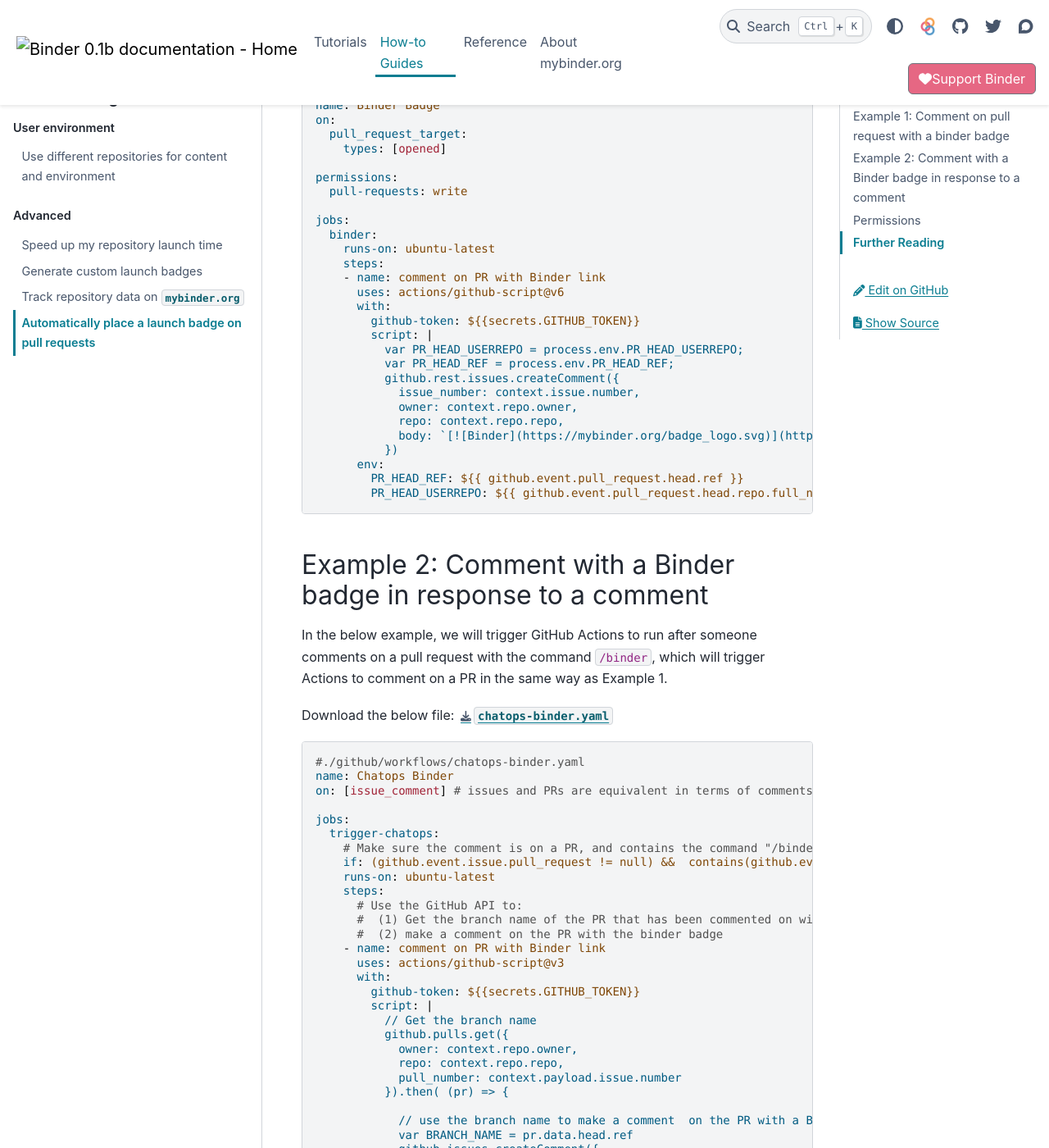
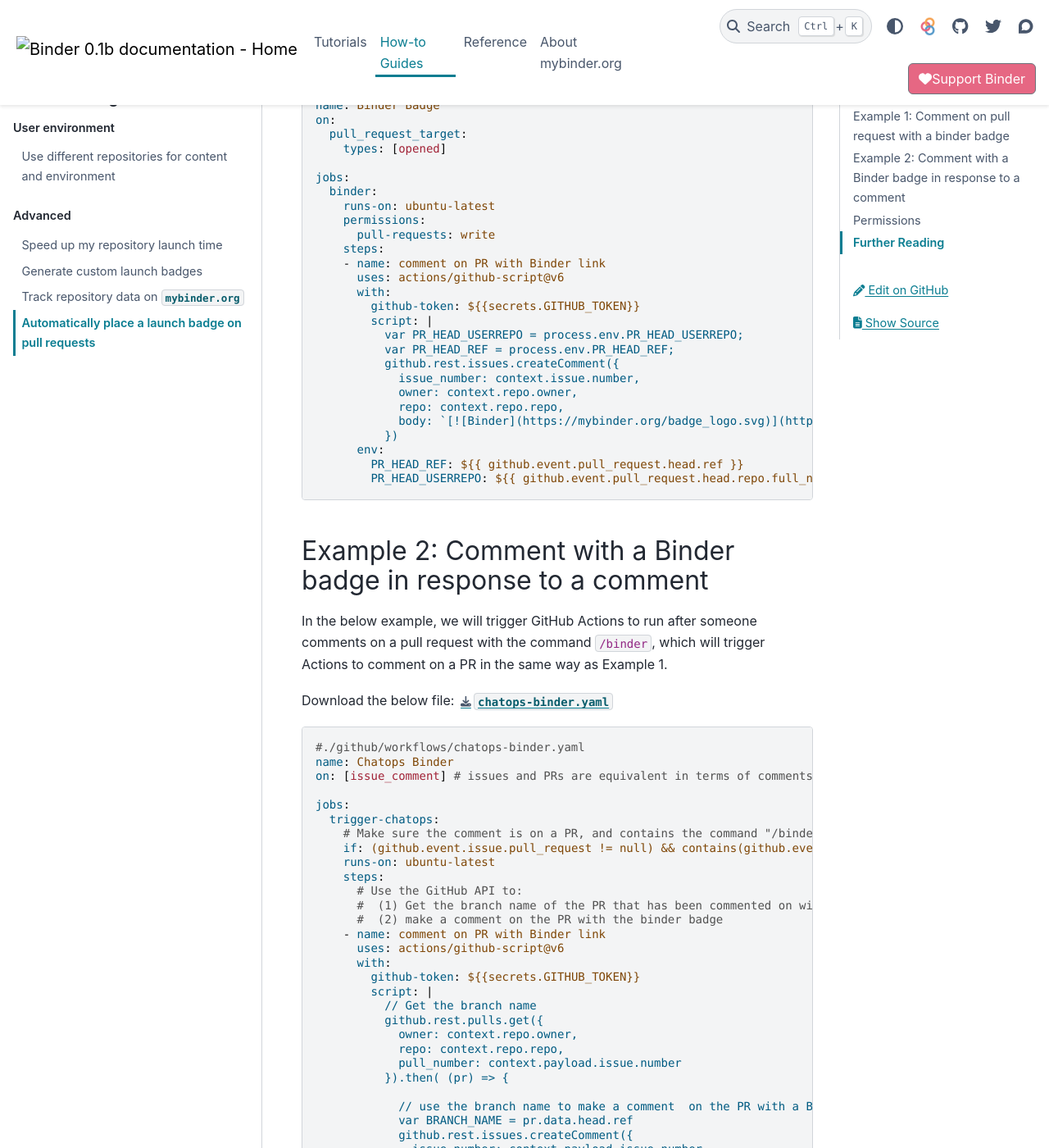
Before and after one commit to jupyterhub/mybinder.org-user-guide, a Sphinx documentation site: the page built from doc/howto/gh-actions-badges.md, in a window 1280 px wide and 1400 px high, scrolled down 709 px. Shown: the whole window at 82% size. Built offline with Sphinx 7.4.7 and the PyData theme 0.15.4, drawn with Linux system fonts in a browser that asks for light colours; pages that are not in the unit, such as notebooks, are missing from menus; some of the changed text lies outside the part shown; grey boxes are pictures that could not be loaded.

Commit message:
Update all workflows

```diff
--- a/doc/howto/binder-badge-permissions.yaml
+++ b/doc/howto/binder-badge-permissions.yaml
@@ -16,12 +16,12 @@ jobs:
       pull-requests: write
     steps:
     - name: comment on PR with Binder link
-      uses: actions/github-script@v3
+      uses: actions/github-script@v6
       with:
         github-token: ${{secrets.GITHUB_TOKEN}}
         script: |
           var BRANCH_NAME = process.env.BRANCH_NAME;
-          github.issues.createComment({
+          github.rest.issues.createComment({
             issue_number: context.issue.number,
             owner: context.repo.owner,
             repo: context.repo.repo,
--- a/doc/howto/binder-badge.yaml
+++ b/doc/howto/binder-badge.yaml
@@ -4,12 +4,11 @@ on:
   pull_request_target:
     types: [opened]
 
-permissions:
-  pull-requests: write
-
 jobs:
   binder:
     runs-on: ubuntu-latest
+    permissions:
+      pull-requests: write
     steps:
     - name: comment on PR with Binder link
       uses: actions/github-script@v6
--- a/doc/howto/chatops-binder.yaml
+++ b/doc/howto/chatops-binder.yaml
@@ -5,19 +5,19 @@ on: [issue_comment] # issues and PRs are equivalent in terms of comments for the
 jobs:
   trigger-chatops:
     # Make sure the comment is on a PR, and contains the command "/binder"
-    if: (github.event.issue.pull_request != null) &&  contains(github.event.comment.body, '/binder')
+    if: (github.event.issue.pull_request != null) && contains(github.event.comment.body, '/binder')
     runs-on: ubuntu-latest
     steps:
       # Use the GitHub API to:
       #  (1) Get the branch name of the PR that has been commented on with "/binder"
       #  (2) make a comment on the PR with the binder badge
     - name: comment on PR with Binder link
-      uses: actions/github-script@v3
+      uses: actions/github-script@v6
       with:
         github-token: ${{secrets.GITHUB_TOKEN}}
         script: |
           // Get the branch name
-          github.pulls.get({
+          github.rest.pulls.get({
             owner: context.repo.owner,
             repo: context.repo.repo,
             pull_number: context.payload.issue.number
@@ -25,7 +25,7 @@ jobs:
 
             // use the branch name to make a comment  on the PR with a Binder badge
             var BRANCH_NAME = pr.data.head.ref
-            github.issues.createComment({
+            github.rest.issues.createComment({
               issue_number: context.payload.issue.number,
               owner: context.repo.owner,
               repo: context.repo.repo,
```
